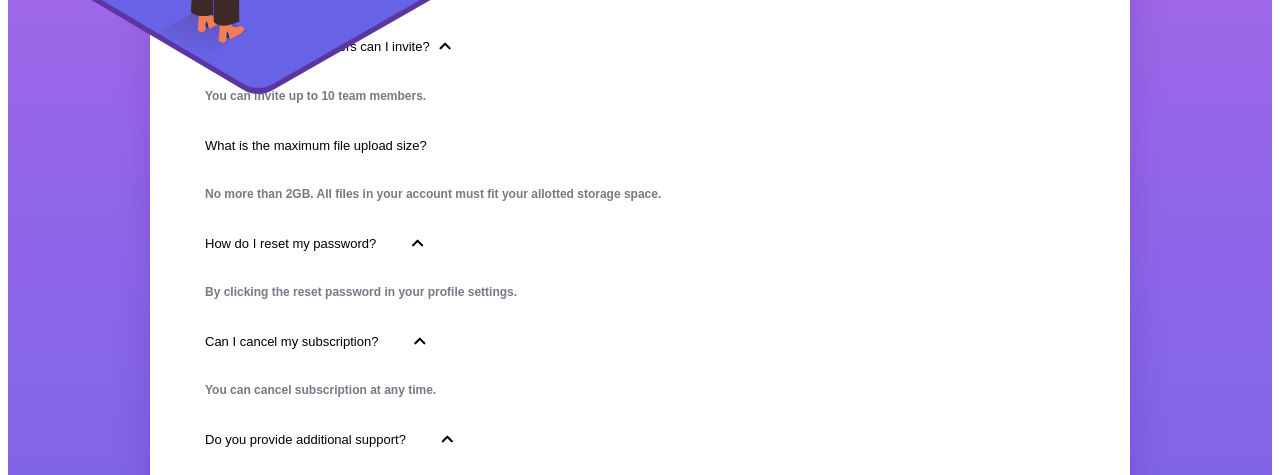
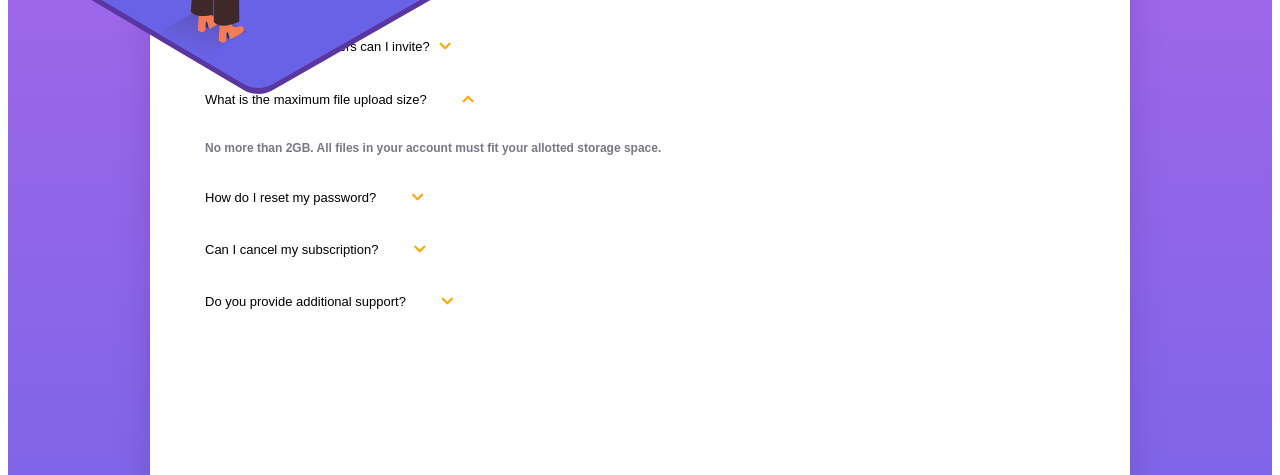
Before and after one commit to SlobodanStojkovic/accordion-section, a website: page index.html in a window 1280 px wide. Both pictures are taken after a click on the button 468 px from the left and 416 px from the top of the page. Shown: the part 317-792 px from the top of the page. Drawn offline with Linux system fonts and the light colour scheme; files that its build step writes are made by us from their sources; a web font is replaced by a local one.

Commit message:
Fix accordian javascript functionality

```diff
--- a/index.html
+++ b/index.html
@@ -114,7 +114,7 @@
             </button>
           </div>
           <div class="faq__section__qa__answer inactive">
-            <h4>Yes, we provide additional sdownport.</h4>
+            <h4>Yes, we provide additional support.</h4>
           </div>
         </div>
       </div>
--- a/src/js/index.js
+++ b/src/js/index.js
@@ -1,27 +1,24 @@
-const elements = document.querySelectorAll(".faq__section__qa__question");
+const elements = document.querySelectorAll(".faq__section__qa");
 
 elements.forEach((element) => {
   let btn = element.querySelector(".faq__section__qa__question__button");
   let icon = element.querySelector(".faq__section__qa__question button i");
   var answer = element.lastElementChild;
-  var answers = document.querySelectorAll(
-    ".faq__section__qa .faq__section__qa__answer"
-  );
-  console.log(answers);
+  var answers = document.querySelectorAll(".faq__section__qa__answer");
 
   btn.addEventListener("click", () => {
     answers.forEach((ans) => {
       let ansIcon = ans.parentElement.querySelector("button i");
-      console.log(ans);
+      console.log(ansIcon.className);
       if (answer !== ans) {
-        ans.classList.add("active");
-        ansIcon.className = "fas fa-chevron-up";
+        ans.classList.add("inactive");
+        ansIcon.className = "fas fa-chevron-down";
       }
     });
 
     answer.classList.toggle("inactive");
     icon.className === "fas fa-chevron-up"
-      ? (icon.className = "fas fa-angle-down")
+      ? (icon.className = "fas fa-chevron-down")
       : (icon.className = "fas fa-chevron-up");
   });
 });
--- a/src/scss/index.scss
+++ b/src/scss/index.scss
@@ -38,10 +38,6 @@ html {
 
 .inactive {
   display: none;
-}
-
-.active {
-  display: block;
 }
 
 .faq__section {
@@ -98,6 +94,10 @@ html {
         border: none;
         background: none;
 
+        & i {
+          color: orange;
+        }
+
         &:active {
           font-weight: bold;
         }
```
Also changed, not shown: dist/css/index.css, dist/js/index.js.
